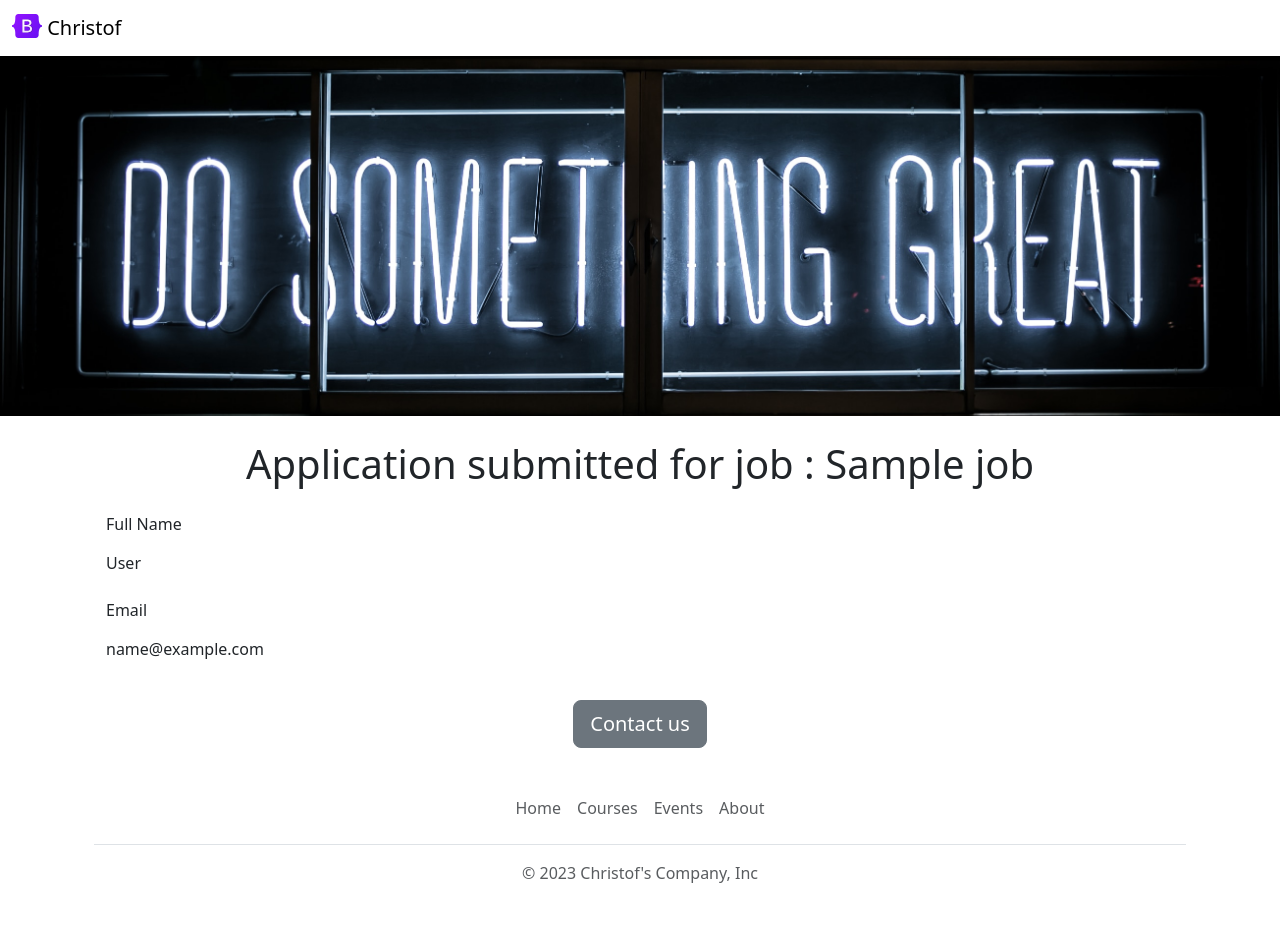
After one commit to cschmoll/careers-website-v2, a Flask app: template templates/application_submitted.html in a window 1280 px wide. The commit adds this page. Run offline with Flask 3, Linux system fonts and the light colour scheme; the template is opened without the code that fills it: most values are stand-ins (such as "Sample title", 1, 10 or a date in 2020).

Commit message:
Store application in DB

```diff
--- a/app.py
+++ b/app.py
@@ -1,7 +1,7 @@
 import json, random
-from flask import Flask, render_template, jsonify
+from flask import Flask, render_template, jsonify, request
 from database import engine, load_jobs_from_db, load_job_from_db, Session
-from models import Base, Jobs
+from models import Base, Jobs, Application
 
 #https://careers-website-v2.cschmoll.repl.co/
 app = Flask(__name__)
@@ -64,8 +64,7 @@ def show_job(job_id):
   else:
     #job = job[0]
 
-    return render_template('job.html',
-                           job=selected_job)
+    return render_template('job.html', job=selected_job)
 
 
 @app.route("/api/jobs")
@@ -83,6 +82,28 @@ def list_jobs():
   return jsonify(jobs)
 
 
+@app.route("/job/<id>/apply", methods=["POST"])
+def apply_to_job(id):
+
+  session = Session()
+
+  data = request.form
+
+  job = session.query(Jobs).filter(Jobs.id == id).first()
+  selected_job = job.to_dict()
+  #new_application = Application(fullname=jsonify(data["fullname"]))
+  new_application = Application(fullname=data["fullname"], job_id=id)
+  session.add(new_application)
+  session.commit()
+
+  #return jsonify(data)
+  return render_template('application_submitted.html',
+                         application=data,
+                         job=job)
+  #return render_template('application_submitted.html', application=data, job=selected_job)
+  #wenn ich diese Alternative nehme, dann kann ich auf der HTML Seite mit job.title arbeiten statt job["title"]
+
+
 if __name__ == '__main__':
   #app.run(host='0.0.0.0', debug=True, port=random.randint(2000, 9000))
   app.run(host='0.0.0.0', debug=True)
--- /dev/null
+++ b/templates/application_submitted.html
@@ -0,0 +1,31 @@
+ <head>
+    {% include 'bootstrap.html' %}
+    <title>Career Portal - Application confirmation</title>
+  </head>
+  <body>
+    {% include 'nav.html' %}
+
+    {% include 'banner.html' %}
+
+    <div class="container">
+      <h1 class="text-center mt-2 mb-4">Application submitted for job : {{job['title']}}</h1>
+      <div class="container px-4 text-start">
+        <form>
+          <fieldset disabled>
+             <div class="mb-3">
+              <label for="disabledTextInput" class="form-label">Full Name</label>
+              <input type="text" readonly class="form-control-plaintext" id="fullname" value={{application.fullname}}>
+            </div>
+            <div class="mb-3">
+              <label for="disabledTextInput" class="form-label">Email</label>
+              <input type="text" readonly class="form-control-plaintext" id="fullname" value={{application.email}}>
+            </div>
+          </fieldset>
+        </form>
+        <div class="text-center">
+        <button class="btn btn-secondary btn-lg">Contact us</button>
+      </div>
+    </div>
+    {% include 'footer.html' %}
+  </body>
+</html>
--- a/templates/job.html
+++ b/templates/job.html
@@ -27,6 +27,7 @@
         </form>
         <div class="text-center">
         <button class="btn btn-secondary btn-lg">Contact us</button>
+        {% include 'applicationForm.html' %}
       </div>
     </div>
     {% include 'footer.html' %}
```
Also changed, not shown: models.py (+24 -10 lines), templates/applicationForm.html (added, +18 -0 lines), 1 other file.
